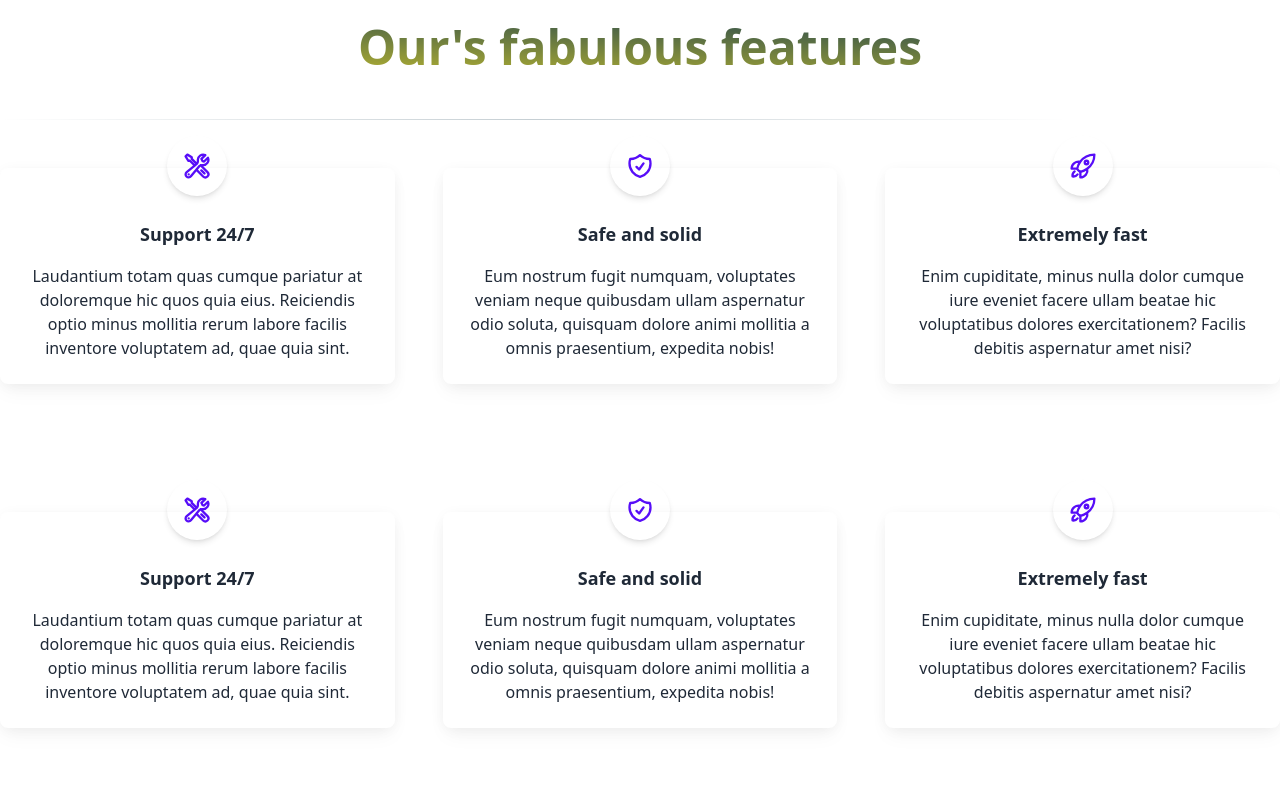
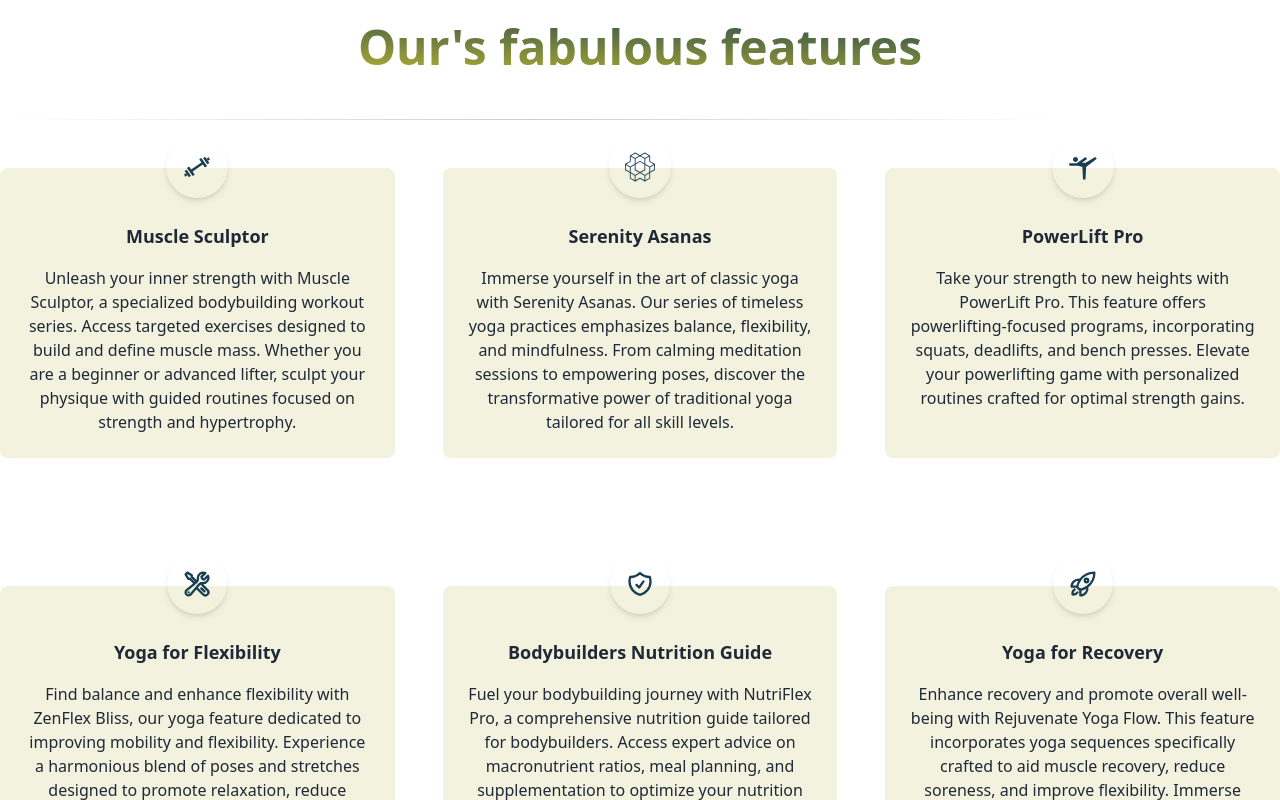
Before and after one commit to Sumaiyakhan322/fit-flex-client, a React (Vite) app: page / in a window 1280 px wide. Shown: the part 880-1680 px from the top of the page. Built offline with nearby package versions, Linux system fonts and the light colour scheme; no server answers.

Commit message:
added feature section

```diff
--- a/src/Pages/Home/Features.jsx
+++ b/src/Pages/Home/Features.jsx
@@ -1,5 +1,7 @@
 import Title from "../../Shared/Title";
-
+import { CgGym } from "react-icons/cg";
+import { SiOpenaigym } from "react-icons/si";
+import { MdSportsGymnastics } from "react-icons/md";
 
 const Features = () => {
     return (
@@ -10,22 +12,17 @@ const Features = () => {
     <div className="grid lg:grid-cols-3 lg:gap-x-12">
       <div className="mb-12 lg:mb-0">
         <div
-          className="block h-full rounded-lg bg-white shadow-[0_2px_15px_-3px_rgba(0,0,0,0.07),0_10px_20px_-2px_rgba(0,0,0,0.04)] dark:bg-neutral-700">
+          className="block h-full rounded-lg bg-[#f2f2df]">
           <div className="flex justify-center">
-            <div className="-mt-8 inline-block rounded-full bg-primary-100 p-4 text-primary shadow-md">
-              <svg xmlns="http://www.w3.org/2000/svg" fill="none" viewBox="0 0 24 24" strokeWidth="2"
-                stroke="currentColor" className="h-7 w-7">
-                <path strokeLinecap="round" strokeLinejoin="round"
-                  d="M11.42 15.17L17.25 21A2.652 2.652 0 0021 17.25l-5.877-5.877M11.42 15.17l2.496-3.03c.317-.384.74-.626 1.208-.766M11.42 15.17l-4.655 5.653a2.548 2.548 0 11-3.586-3.586l6.837-5.63m5.108-.233c.55-.164 1.163-.188 1.743-.14a4.5 4.5 0 004.486-6.336l-3.276 3.277a3.004 3.004 0 01-2.25-2.25l3.276-3.276a4.5 4.5 0 00-6.336 4.486c.091 1.076-.071 2.264-.904 2.95l-.102.085m-1.745 1.437L5.909 7.5H4.5L2.25 3.75l1.5-1.5L7.5 4.5v1.409l4.26 4.26m-1.745 1.437l1.745-1.437m6.615 8.206L15.75 15.75M4.867 19.125h.008v.008h-.008v-.008z" />
-              </svg>
+            <div className="-mt-8 inline-block rounded-full bg-primary-100 p-4 text-[#193e51] shadow-md text-3xl">
+
+              <CgGym></CgGym>
             </div>
           </div>
           <div className="p-6">
-            <h5 className="mb-4 text-lg font-semibold">Support 24/7</h5>
+            <h5 className="mb-4 text-lg font-semibold">Muscle Sculptor</h5>
             <p>
-              Laudantium totam quas cumque pariatur at doloremque hic quos
-              quia eius. Reiciendis optio minus mollitia rerum labore
-              facilis inventore voluptatem ad, quae quia sint.
+            Unleash your inner strength with Muscle Sculptor, a specialized bodybuilding workout series. Access targeted exercises designed to build and define muscle mass. Whether you are a beginner or advanced lifter, sculpt your physique with guided routines focused on strength and hypertrophy.
             </p>
           </div>
         </div>
@@ -33,22 +30,16 @@ const Features = () => {
 
       <div className="mb-12 lg:mb-0">
         <div
-          className="block h-full rounded-lg bg-white shadow-[0_2px_15px_-3px_rgba(0,0,0,0.07),0_10px_20px_-2px_rgba(0,0,0,0.04)] dark:bg-neutral-700">
+          className="block h-full rounded-lg bg-[#f2f2df]">
           <div className="flex justify-center">
-            <div className="-mt-8 inline-block rounded-full bg-primary-100 p-4 text-primary shadow-md">
-              <svg xmlns="http://www.w3.org/2000/svg" fill="none" viewBox="0 0 24 24" strokeWidth="2"
-                stroke="currentColor" className="h-7 w-7">
-                <path strokeLinecap="round" strokeLinejoin="round"
-                  d="M9 12.75L11.25 15 15 9.75m-3-7.036A11.959 11.959 0 013.598 6 11.99 11.99 0 003 9.749c0 5.592 3.824 10.29 9 11.623 5.176-1.332 9-6.03 9-11.622 0-1.31-.21-2.571-.598-3.751h-.152c-3.196 0-6.1-1.248-8.25-3.285z" />
-              </svg>
+            <div className="-mt-8 inline-block rounded-full bg-primary-100 p-4 text-[#193e51] shadow-md text-3xl">
+             <SiOpenaigym></SiOpenaigym>
             </div>
           </div>
           <div className="p-6">
-            <h5 className="mb-4 text-lg font-semibold">Safe and solid</h5>
+            <h5 className="mb-4 text-lg font-semibold"> Serenity Asanas</h5>
             <p>
-              Eum nostrum fugit numquam, voluptates veniam neque quibusdam
-              ullam aspernatur odio soluta, quisquam dolore animi mollitia a
-              omnis praesentium, expedita nobis!
+            Immerse yourself in the art of classic yoga with Serenity Asanas. Our series of timeless yoga practices emphasizes balance, flexibility, and mindfulness. From calming meditation sessions to empowering poses, discover the transformative power of traditional yoga tailored for all skill levels.
             </p>
           </div>
         </div>
@@ -56,22 +47,16 @@ const Features = () => {
 
       <div className="">
         <div
-          className="block h-full rounded-lg bg-white shadow-[0_2px_15px_-3px_rgba(0,0,0,0.07),0_10px_20px_-2px_rgba(0,0,0,0.04)] dark:bg-neutral-700">
+          className="block h-full rounded-lg bg-[#f2f2df]">
           <div className="flex justify-center">
-            <div className="-mt-8 inline-block rounded-full bg-primary-100 p-4 text-primary shadow-md">
-              <svg xmlns="http://www.w3.org/2000/svg" fill="none" viewBox="0 0 24 24" strokeWidth="2"
-                stroke="currentColor" className="h-7 w-7">
-                <path strokeLinecap="round" strokeLinejoin="round"
-                  d="M15.59 14.37a6 6 0 01-5.84 7.38v-4.8m5.84-2.58a14.98 14.98 0 006.16-12.12A14.98 14.98 0 009.631 8.41m5.96 5.96a14.926 14.926 0 01-5.841 2.58m-.119-8.54a6 6 0 00-7.381 5.84h4.8m2.581-5.84a14.927 14.927 0 00-2.58 5.84m2.699 2.7c-.103.021-.207.041-.311.06a15.09 15.09 0 01-2.448-2.448 14.9 14.9 0 01.06-.312m-2.24 2.39a4.493 4.493 0 00-1.757 4.306 4.493 4.493 0 004.306-1.758M16.5 9a1.5 1.5 0 11-3 0 1.5 1.5 0 013 0z" />
-              </svg>
+            <div className="-mt-8 inline-block rounded-full bg-primary-100 p-4 text-[#193e51] shadow-md text-3xl">
+             <MdSportsGymnastics></MdSportsGymnastics>
             </div>
           </div>
           <div className="p-6">
-            <h5 className="mb-4 text-lg font-semibold">Extremely fast</h5>
+            <h5 className="mb-4 text-lg font-semibold">PowerLift Pro</h5>
             <p>
-              Enim cupiditate, minus nulla dolor cumque iure eveniet facere
-              ullam beatae hic voluptatibus dolores exercitationem? Facilis
-              debitis aspernatur amet nisi?
+            Take your strength to new heights with PowerLift Pro. This feature offers powerlifting-focused programs, incorporating squats, deadlifts, and bench presses. Elevate your powerlifting game with personalized routines crafted for optimal strength gains.
             </p>
           </div>
         </div>
@@ -84,9 +69,9 @@ const Features = () => {
     <div className="grid lg:grid-cols-3 lg:gap-x-12">
       <div className="mb-12 lg:mb-0">
         <div
-          className="block h-full rounded-lg bg-white shadow-[0_2px_15px_-3px_rgba(0,0,0,0.07),0_10px_20px_-2px_rgba(0,0,0,0.04)] dark:bg-neutral-700">
+          className="block h-full rounded-lg bg-[#f2f2df]">
           <div className="flex justify-center">
-            <div className="-mt-8 inline-block rounded-full bg-primary-100 p-4 text-primary shadow-md">
+            <div className="-mt-8 inline-block rounded-full bg-primary-100 p-4 text-[#193e51] shadow-md">
               <svg xmlns="http://www.w3.org/2000/svg" fill="none" viewBox="0 0 24 24" strokeWidth="2"
                 stroke="currentColor" className="h-7 w-7">
                 <path strokeLinecap="round" strokeLinejoin="round"
@@ -95,11 +80,9 @@ const Features = () => {
             </div>
           </div>
           <div className="p-6">
-            <h5 className="mb-4 text-lg font-semibold">Support 24/7</h5>
+            <h5 className="mb-4 text-lg font-semibold">Yoga for Flexibility</h5>
             <p>
-              Laudantium totam quas cumque pariatur at doloremque hic quos
-              quia eius. Reiciendis optio minus mollitia rerum labore
-              facilis inventore voluptatem ad, quae quia sint.
+            Find balance and enhance flexibility with ZenFlex Bliss, our yoga feature dedicated to improving mobility and flexibility. Experience a harmonious blend of poses and stretches designed to promote relaxation, reduce tension, and increase overall flexibility.
             </p>
           </div>
         </div>
@@ -107,9 +90,9 @@ const Features = () => {
 
       <div className="mb-12 lg:mb-0">
         <div
-          className="block h-full rounded-lg bg-white shadow-[0_2px_15px_-3px_rgba(0,0,0,0.07),0_10px_20px_-2px_rgba(0,0,0,0.04)] dark:bg-neutral-700">
+          className="block h-full rounded-lg bg-[#f2f2df]">
           <div className="flex justify-center">
-            <div className="-mt-8 inline-block rounded-full bg-primary-100 p-4 text-primary shadow-md">
+            <div className="-mt-8 inline-block rounded-full bg-primary-100 p-4 text-[#193e51] shadow-md">
               <svg xmlns="http://www.w3.org/2000/svg" fill="none" viewBox="0 0 24 24" strokeWidth="2"
                 stroke="currentColor" className="h-7 w-7">
                 <path strokeLinecap="round" strokeLinejoin="round"
@@ -118,11 +101,9 @@ const Features = () => {
             </div>
           </div>
           <div className="p-6">
-            <h5 className="mb-4 text-lg font-semibold">Safe and solid</h5>
+            <h5 className="mb-4 text-lg font-semibold">Bodybuilders Nutrition Guide</h5>
             <p>
-              Eum nostrum fugit numquam, voluptates veniam neque quibusdam
-              ullam aspernatur odio soluta, quisquam dolore animi mollitia a
-              omnis praesentium, expedita nobis!
+            Fuel your bodybuilding journey with NutriFlex Pro, a comprehensive nutrition guide tailored for bodybuilders. Access expert advice on macronutrient ratios, meal planning, and supplementation to optimize your nutrition and support muscle growth.
             </p>
           </div>
         </div>
@@ -130,9 +111,9 @@ const Features = () => {
 
       <div className="">
         <div
-          className="block h-full rounded-lg bg-white shadow-[0_2px_15px_-3px_rgba(0,0,0,0.07),0_10px_20px_-2px_rgba(0,0,0,0.04)] dark:bg-neutral-700">
+          className="block h-full rounded-lg bg-[#f2f2df]">
           <div className="flex justify-center">
-            <div className="-mt-8 inline-block rounded-full bg-primary-100 p-4 text-primary shadow-md">
+            <div className="-mt-8 inline-block rounded-full bg-primary-100 p-4 text-[#193e51] shadow-md">
               <svg xmlns="http://www.w3.org/2000/svg" fill="none" viewBox="0 0 24 24" strokeWidth="2"
                 stroke="currentColor" className="h-7 w-7">
                 <path strokeLinecap="round" strokeLinejoin="round"
@@ -141,11 +122,9 @@ const Features = () => {
             </div>
           </div>
           <div className="p-6">
-            <h5 className="mb-4 text-lg font-semibold">Extremely fast</h5>
+            <h5 className="mb-4 text-lg font-semibold">Yoga for Recovery</h5>
             <p>
-              Enim cupiditate, minus nulla dolor cumque iure eveniet facere
-              ullam beatae hic voluptatibus dolores exercitationem? Facilis
-              debitis aspernatur amet nisi?
+            Enhance recovery and promote overall well-being with Rejuvenate Yoga Flow. This feature incorporates yoga sequences specifically crafted to aid muscle recovery, reduce soreness, and improve flexibility. Immerse yourself in soothing practices that complement your bodybuilding journey.
             </p>
           </div>
         </div>
```
